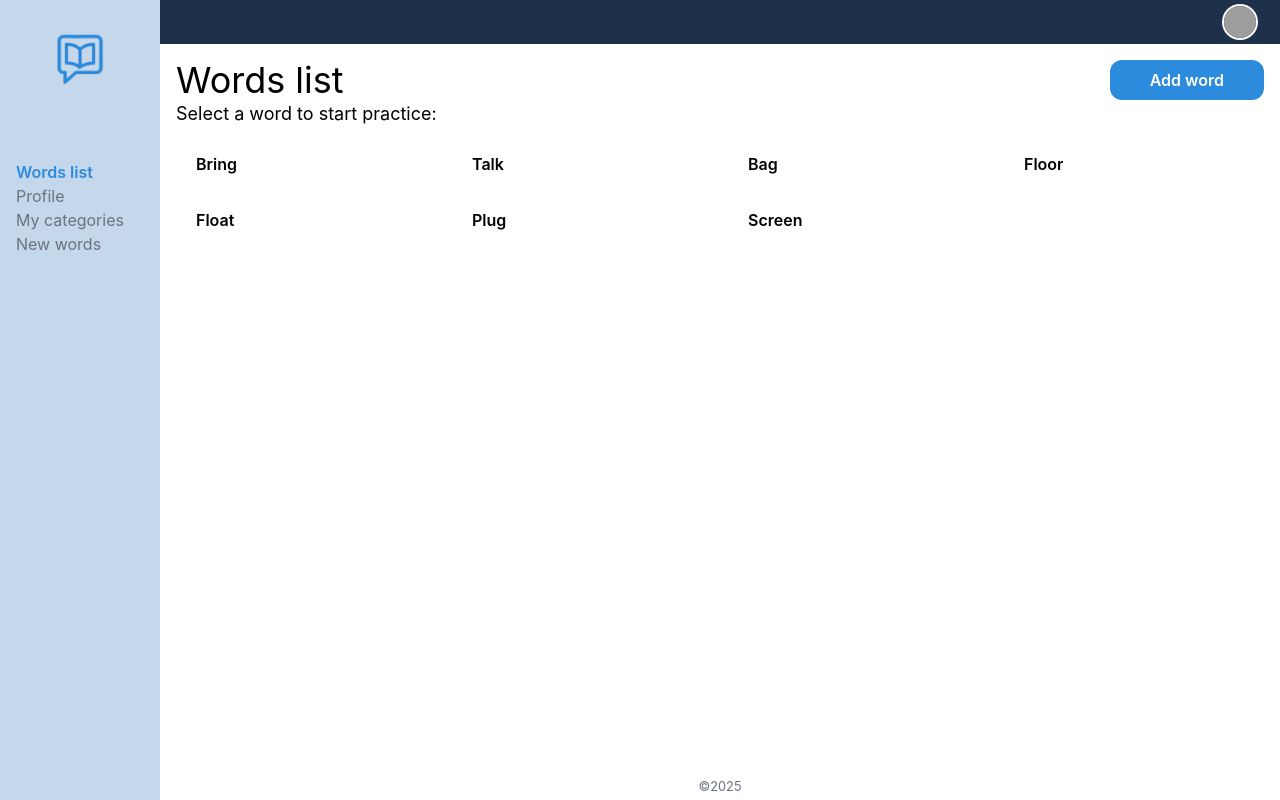
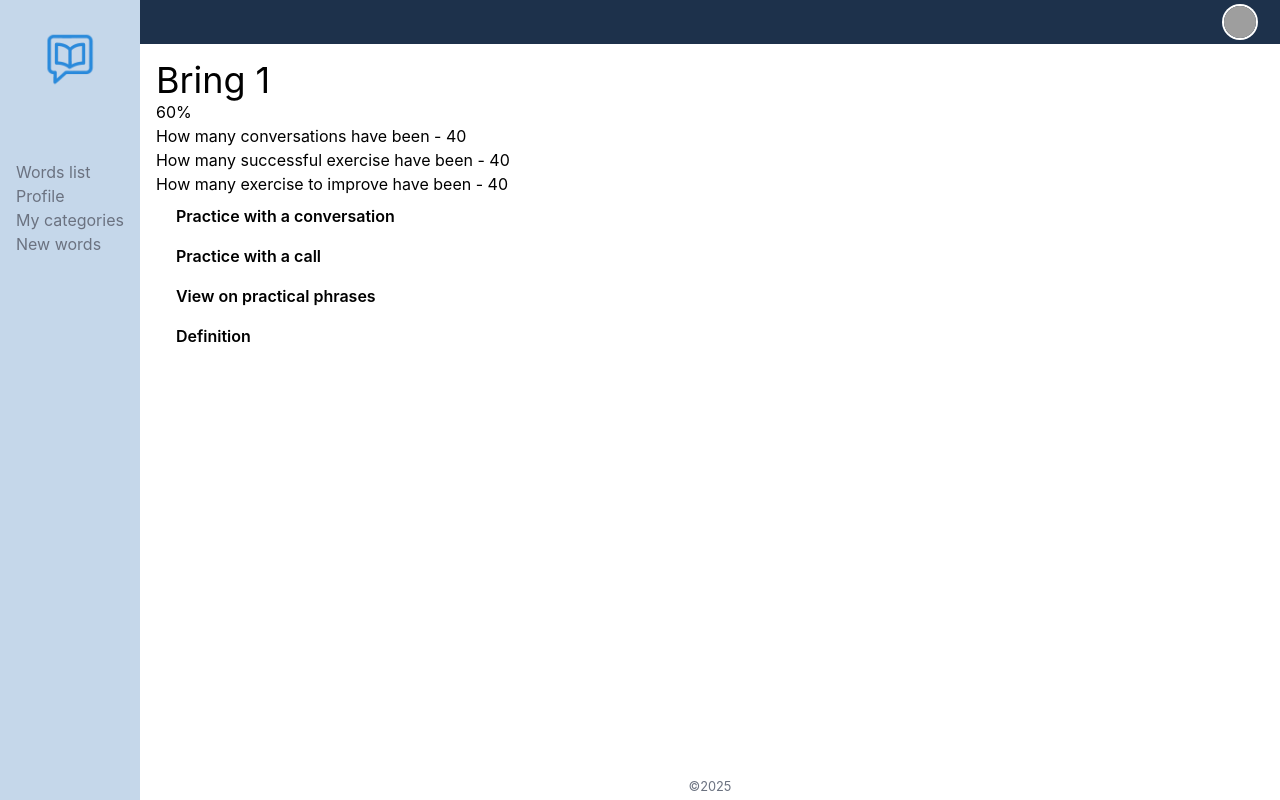
Before and after one commit to Sebastian-Cifuentes/vocabulary, a React (Create React App) app: page /progress-word/1 in a window 1280 px wide. Before the commit this address led to /. Built offline with nearby package versions, Linux system fonts and the light colour scheme; grey boxes are pictures that could not be loaded.

Commit message:
feat: add hover button component and progress word component. Is missing styles

```diff
--- /dev/null
+++ b/src/assets/components/MainLayout.css
@@ -0,0 +1,25 @@
+.container-layout {
+    display: grid;
+    grid-template-columns: 150px 1fr 1fr;
+    grid-template-rows: 50px 1fr 20px;
+    grid-template-areas:
+        "header header header"
+        "sidebar content content"
+        "sidebar footer footer";
+    gap: 0px;
+    height: inherit;
+}
+
+.sidebar {
+    grid-area: sidebar;
+}
+.header {
+    grid-area: header;
+}
+.content {
+    grid-area: content;
+}
+.footer {
+    text-align: center;
+    grid-area: footer;
+}
--- /dev/null
+++ b/src/components/HoverButton.tsx
@@ -0,0 +1,11 @@
+export const HoverButton = ({label, clickFunction}: {label: string, clickFunction: () => void}) => {
+    return (
+        <>
+            <p
+            onClick={clickFunction}
+            className="font-semibold hover:bg-gray-200 cursor-pointer w-fit rounded-md px-5 py-2">
+                {label}
+            </p>
+        </>
+    );
+};
--- a/src/components/Sidebar.tsx
+++ b/src/components/Sidebar.tsx
@@ -6,7 +6,7 @@ export const Sidebar = () => {
 
     return (
         <>
-            <div className="sidebar flex flex-col w-40">
+            <div className="sidebar flex flex-col">
 
                 <Logo />
 
--- a/src/components/Title.tsx
+++ b/src/components/Title.tsx
@@ -1,7 +1,7 @@
 export const Title = ({title}: {title: string}) => {
     return(
         <>
-            <h1 className="text-4xl">Words list</h1>
+            <h1 className="text-4xl">{title}</h1>
         </>
     );
 };
--- a/src/components/index.ts
+++ b/src/components/index.ts
@@ -1,3 +1,4 @@
+export { HoverButton } from "./HoverButton";
 export { Input } from "./form/Input";
 export { Dialog } from "./Dialog";
 export { Title } from "./Title";
--- a/src/index.css
+++ b/src/index.css
@@ -5,6 +5,7 @@ body {
     sans-serif;
   -webkit-font-smoothing: antialiased;
   -moz-osx-font-smoothing: grayscale;
+
 }
 
 code {
@@ -23,3 +24,7 @@ code {
   width: 120px;
   margin: 0 auto;
 }
+
+#root {
+  height: 100%;
+}
--- a/src/pages/index.ts
+++ b/src/pages/index.ts
@@ -1,2 +1,3 @@
+export { ProgressWord } from "./progress-word/ProgressWord";
 export { ProfilePage } from "./profile/ProfilePage";
 export { WordsList } from "./words-list/WordsList";
--- /dev/null
+++ b/src/pages/progress-word/ProgressWord.tsx
@@ -0,0 +1,29 @@
+import { useParams } from 'react-router-dom';
+import { Title } from '../../components/Title';
+import { HoverButton } from '../../components';
+export const ProgressWord = () => {
+
+    const { id } = useParams();
+
+
+
+    return (
+        <>
+            <Title title={`Bring ${id}`}/>
+            <div className="main-progress">
+                <div className="progress">
+                    <p className="percentage">60%</p>
+                    <p>How many conversations have been - 40</p>
+                    <p>How many successful exercise have been - 40</p>
+                    <p>How many exercise to improve have been - 40</p>
+                </div>
+                <div className="exercises">
+                    <HoverButton clickFunction={() => console.log('testing...')} label='Practice with a conversation' />
+                    <HoverButton clickFunction={() => console.log('testing...')} label='Practice with a call' />
+                    <HoverButton clickFunction={() => console.log('testing...')} label='View on practical phrases' />
+                    <HoverButton clickFunction={() => console.log('testing...')} label='Definition' />
+                </div>
+            </div>
+        </>
+    );
+};
--- a/src/pages/words-list/WordsAdded.tsx
+++ b/src/pages/words-list/WordsAdded.tsx
@@ -2,10 +2,18 @@ import React from 'react';
 import Tippy from '@tippyjs/react';
 import 'tippy.js/dist/tippy.css';
 import 'tippy.js/animations/scale.css';
+import { useNavigate } from 'react-router-dom';
+import { HoverButton } from '../../components/HoverButton';
 
 export const WordsAdded = () => {
 
+    const navigate = useNavigate();
+
     const words = ['Bring', 'Talk', 'Bag', 'Floor', 'Float', 'Plug', 'Screen'];
+
+    const navigateTo = (id: number) => {
+        navigate(`/progress-word/${id}`);
+    };
 
     return (
         <>
@@ -13,18 +21,7 @@ export const WordsAdded = () => {
             <div className="grid grid-cols-4 gap-4 mt-4">
                 {words.map(word =>
                 <div>
-                    <Tippy
-                        content={
-                        <button onClick={() => alert('Button clicked!')}>
-                            Click Me
-                        </button>
-                        }
-                        interactive={true}
-                        placement="right"
-                        animation="scale"
-                    >
-                        <p className="font-semibold hover:bg-gray-200 cursor-pointer w-fit rounded-md px-5 py-2">{word}</p>
-                    </Tippy>
+                    <HoverButton key={word} clickFunction={() => navigateTo(1)} label={word} />
                 </div>
                 )}
             </div>
--- a/src/router/AppRouter.tsx
+++ b/src/router/AppRouter.tsx
@@ -4,7 +4,7 @@ import { AuthStatus } from "../enum/AuthStatus.enum";
 import { useAuthStore } from "../hooks";
 import { useEffect } from 'react';
 import { MainLayout } from '../layouts';
-import { ProfilePage, WordsList } from "../pages";
+import { ProfilePage, ProgressWord, WordsList } from "../pages";
 
 
 export const AppRouter = () => {
@@ -41,6 +41,7 @@ export const AppRouter = () => {
                     <Route path="/" element={<MainLayout />}>
                         <Route index element={<WordsList />}></Route>
                         <Route path="/profile" element={<ProfilePage />}></Route>
+                        <Route path="/progress-word/:id" element={<ProgressWord />}></Route>
                     </Route>
                     <Route path="/*" element={<Navigate to="/" />}></Route>
                 </>
```
Also changed, not shown: src/layouts/MainLayout.tsx (+16 -0 lines).
